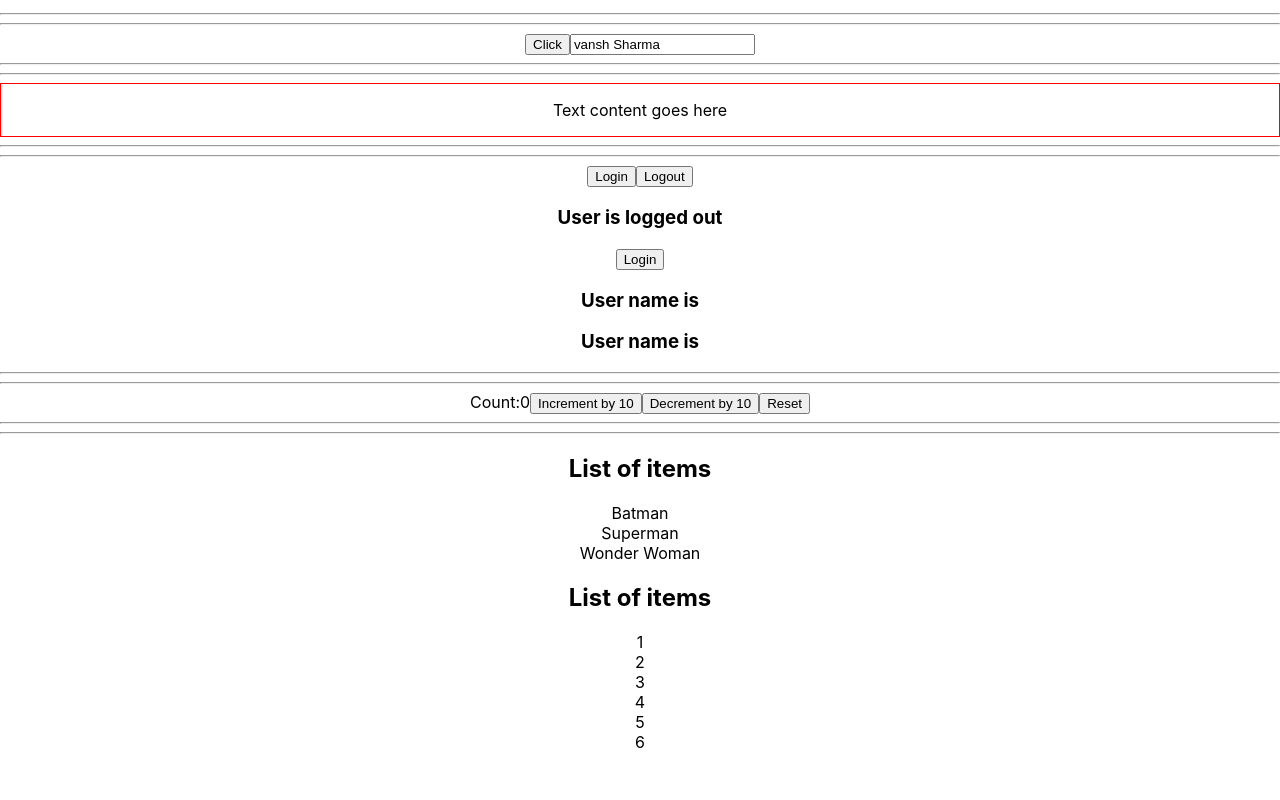
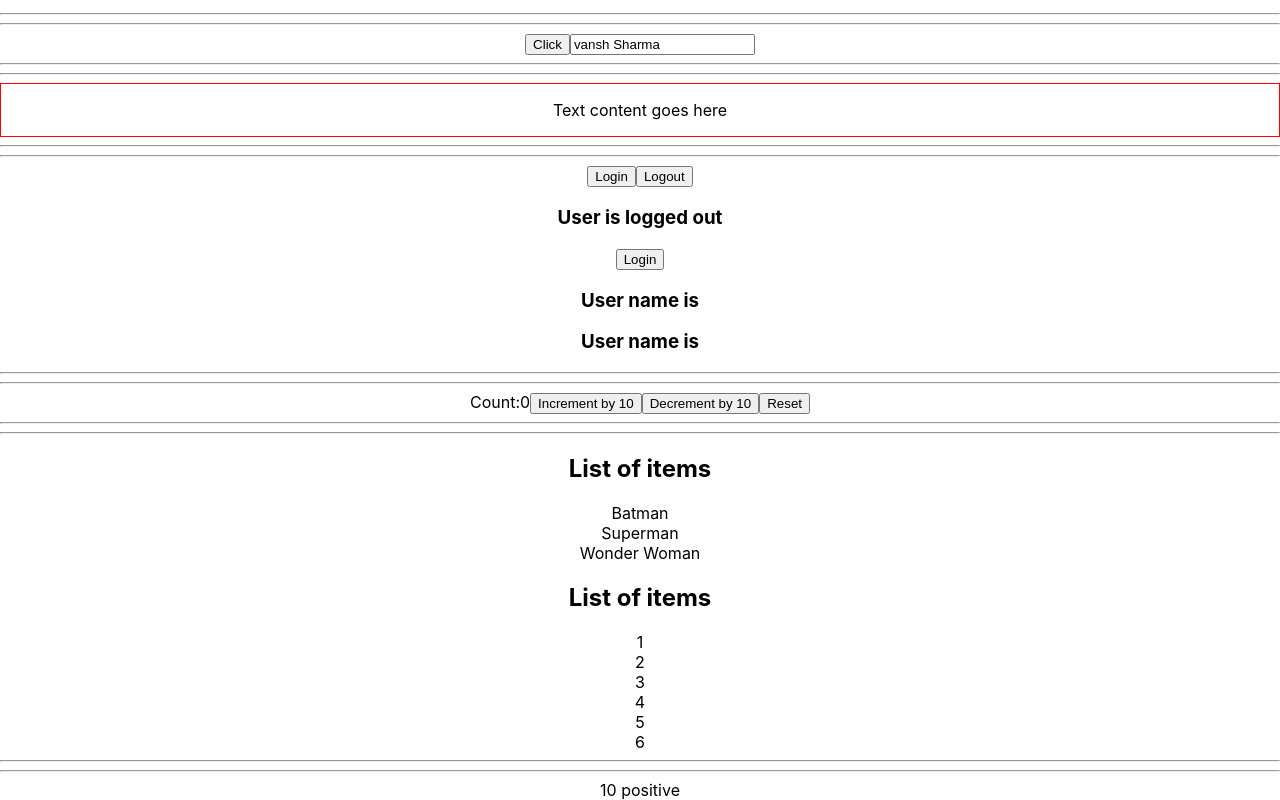
Before and after one commit to VanshSh/react-typescript-demo, a React (Create React App) app: page / in a window 1280 px wide. Shown: the part 526-1326 px from the top of the page. Before the commit the page ends 1278 px from the top, so only its background shows below. Built offline with nearby package versions, Linux system fonts and the light colour scheme.

Commit message:
Restrict component prop

```diff
--- a/src/App.tsx
+++ b/src/App.tsx
@@ -12,6 +12,7 @@
 import { LoggedIn } from "./state/LoggedIn";
 import { User } from "./state/User";
 import { List } from "./components/generics/List";
+import { RandomNumber } from "./components/restrictions/RandomNumber";
 
 function App() {
   const personName = {
@@ -74,9 +75,11 @@
           onClick={(item) => console.log(item)}
         />
         <List
-          items={[1,2,3,4,5,6]}
+          items={[1, 2, 3, 4, 5, 6]}
           onClick={(item) => console.log(item)}
         />
+        <hr /> <hr />
+        <RandomNumber value={10} isPositive />
       </div>
     </>
   );
--- /dev/null
+++ b/src/components/restrictions/RandomNumber.tsx
@@ -0,0 +1,35 @@
+type RandomNumberType = {
+  value: number;
+};
+type PositiveNumber = RandomNumberType & {
+  isPositive: boolean;
+  isNegative?: never;
+  isZero?: never;
+};
+
+type NeagtiveNumber = RandomNumberType & {
+  isNegative: boolean;
+  isPositive?: never;
+  isZero?: never;
+};
+
+type ZeroNumber = RandomNumberType & {
+  isZero: boolean;
+  isPositive?: never;
+  isNegative?: never;
+};
+
+type RandomNumberProps = PositiveNumber | NeagtiveNumber | ZeroNumber;
+export const RandomNumber = ({
+  value,
+  isPositive,
+  isNegative,
+  isZero
+}: RandomNumberProps) => {
+  return (
+    <div>
+      {value} {isPositive && "positive"} {isNegative && "negative"}
+      {isZero && "zero"}
+    </div>
+  );
+};
```
